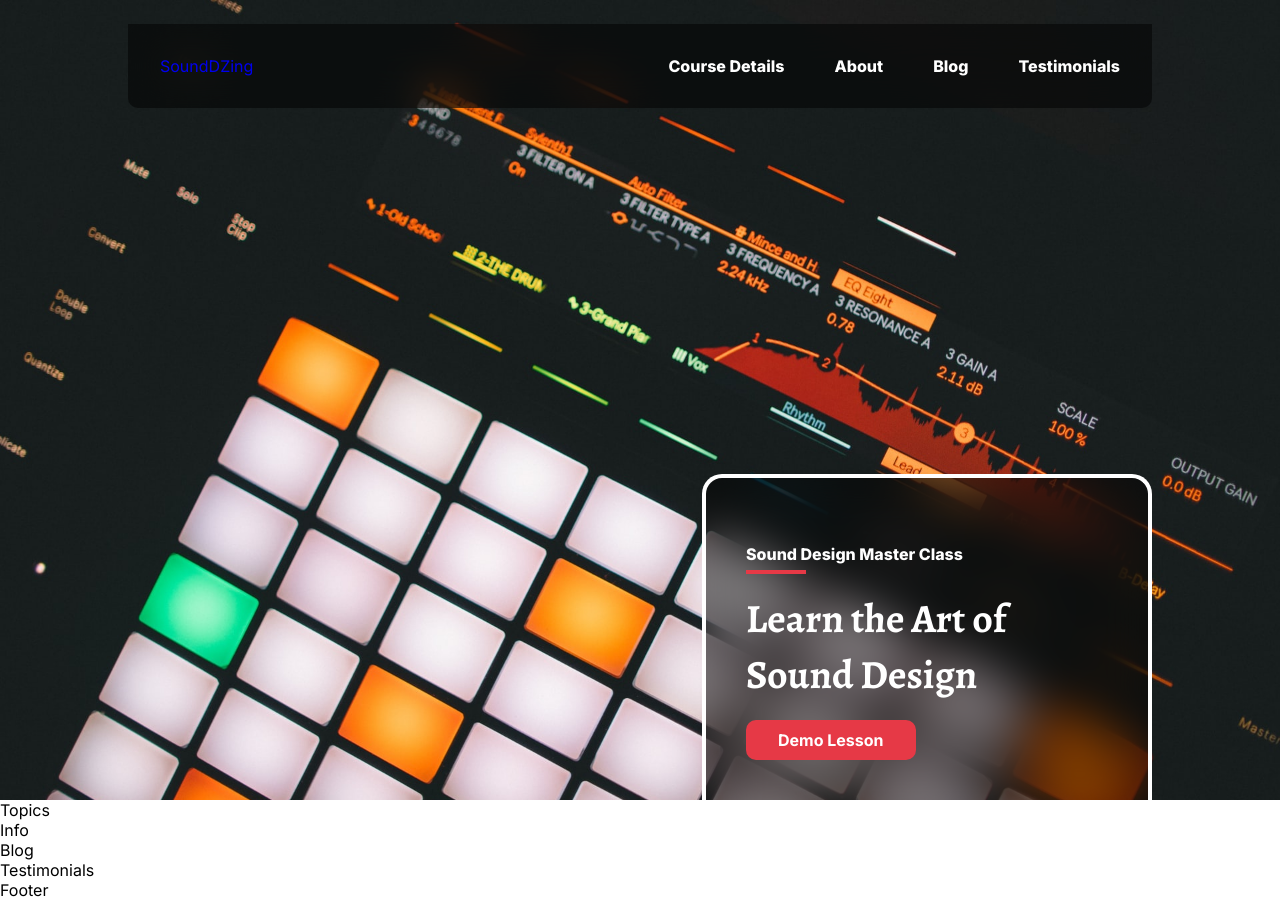
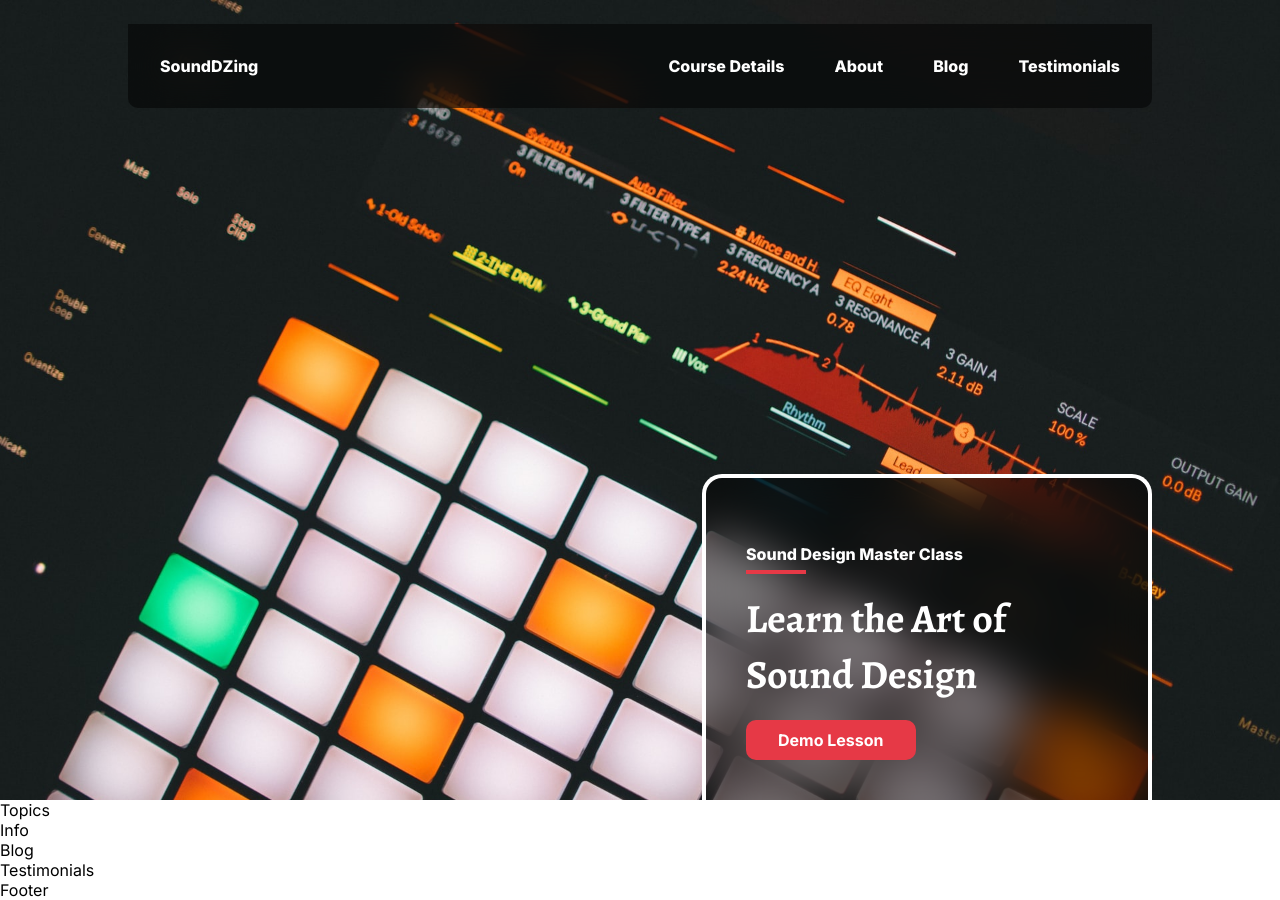
Before and after one commit to Nebenmor/sound-dzign, a React (Vite) app: page / in a window 1280 px wide. Built offline with nearby package versions, Linux system fonts and the light colour scheme.

Commit message:
style navbar

```diff
--- a/src/components/Navbar/Navbar.css
+++ b/src/components/Navbar/Navbar.css
@@ -25,3 +25,9 @@ nav ul li a {
   font-weight: 800;
   font-size: 16px;
 }
+
+a.logo {
+  color: #fff;
+  font-weight: 800;
+  font-size: 16px;
+}
```
